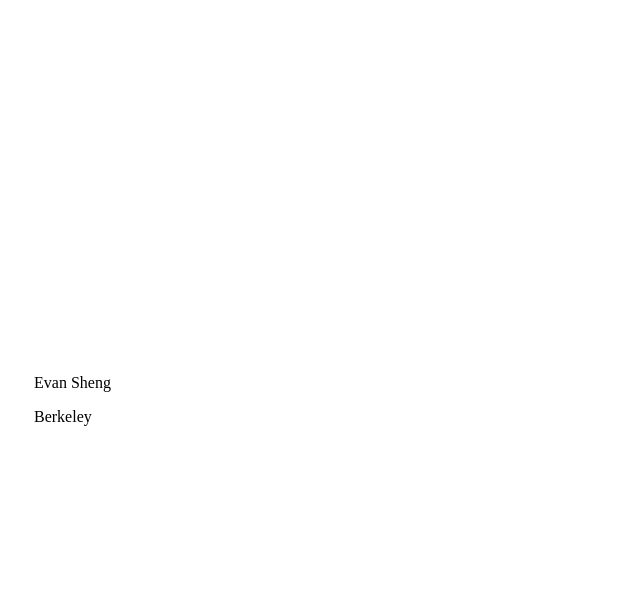
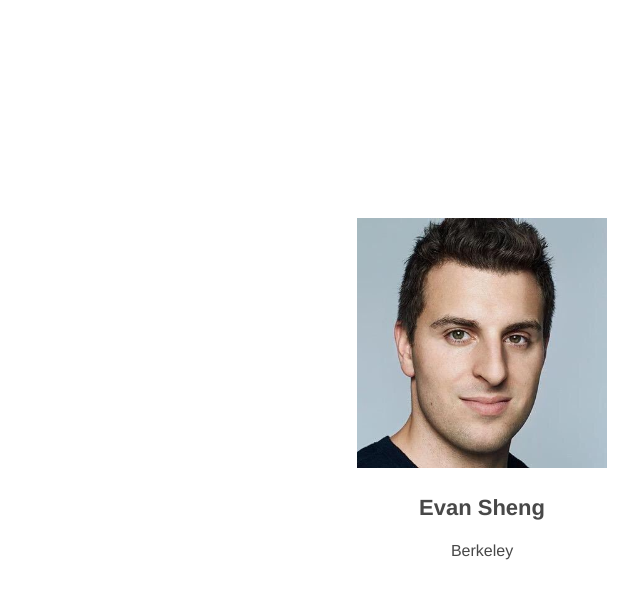
Before and after one commit to solastley/airbnb-intern-challenge, a React (Create React App) app: page / in a window 1280 px wide. Both pictures are taken after a click on the button "Start". Shown: the top 598 px of the page, without its empty margins (158-798 px from the left). Built offline with nearby package versions, Linux system fonts and the light colour scheme; the HTML template or start-up script is replaced by a standard one.

Commit message:
add Profile component, currently just displays image of Brian

```diff
--- a/src/App.js
+++ b/src/App.js
@@ -18,13 +18,13 @@ export default class App extends Component {
     super();
     this.state = {
       hasStarted: false,
-      cardIndex: 0
+      cardIndex: 0,
     }
   }
 
   startGame = () => {
     this.setState({
-      hasStarted: true
+      hasStarted: true,
     });
   }
 
--- a/src/Card.js
+++ b/src/Card.js
@@ -1,5 +1,6 @@
 import React, { Component } from 'react';
-import Progress from './Progress'
+import Progress from './Progress';
+import Profile from './Profile';
 
 const styles = {width: '70%'};
 
@@ -7,8 +8,10 @@ export default class Card extends Component {
 	render() {
 		return (
 			<div style={styles}>
-				<p>{this.props.name}</p>
-				<p>{this.props.school}</p>
+				<Profile
+					name={this.props.name}
+					school={this.props.school}
+				/>
 			</div>
 		);
 	}
--- a/src/Intro.js
+++ b/src/Intro.js
@@ -6,7 +6,7 @@ const styles = {
 	flexDirection: 'column',
 	justifyContent: 'center',
 	alignItems: 'center',
-}
+};
 
 export default function Intro({handleClick}) {
 	return (
--- /dev/null
+++ b/src/Profile.js
@@ -0,0 +1,35 @@
+import React from 'react';
+
+const styles = {
+	containerStyles: {
+		display: "block",
+		color: "#484848",
+		fontFamily: "Helvetica",
+		textAlign: "center",
+	},
+	imageStyles: {
+		height: "250px",
+		width: "250px",
+	},
+	nameStyles: {
+		fontSize: "22px",
+	},
+	schoolStyles: {
+		fontSize: "16px",
+		fontWeight: "200",
+	},
+};
+
+export default function Profile(props) {
+	return (
+		<div style={styles.containerStyles}>
+			<img
+				style={styles.imageStyles}
+				src="/images/brianchesky.jpg"
+				alt={"Image of " + props.name}
+			/>
+			<h3 style={styles.nameStyles}>{props.name}</h3>
+			<h4 style={styles.schoolStyles}>{props.school}</h4>
+		</div>
+	)
+}
```
Also changed, not shown: public/images/brianchesky.jpg (added).
